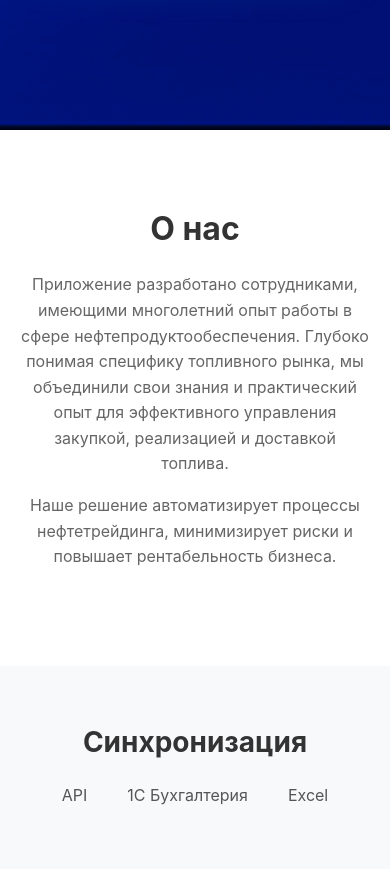
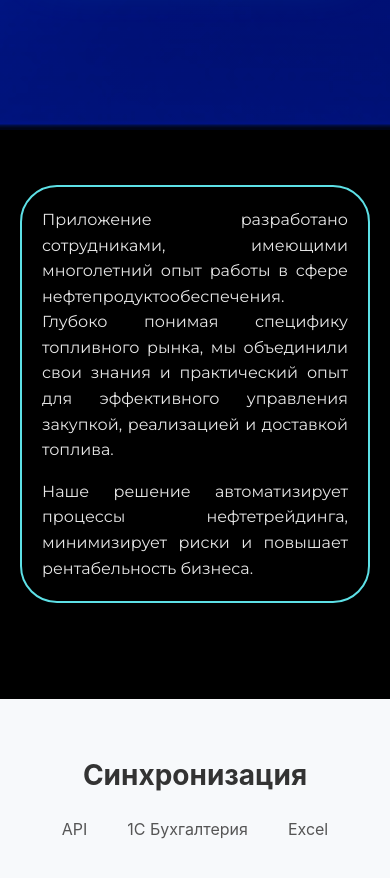
Before and after one commit to elena-zavadskaya/nord-access, a React (Create React App) app in the folder nord-access/: page / in a window 390 px wide. Shown: the part 6720-7598 px from the top of the page. Built offline with nearby package versions, Linux system fonts and the light colour scheme.

Commit message:
3. Оформила секцию О нас

```diff
--- a/nord-access/src/components/AboutUs.jsx
+++ b/nord-access/src/components/AboutUs.jsx
@@ -6,12 +6,19 @@ const AboutUs = () => {
     <section id="about" className="about">
       <div className="container about__inner">
         <h2 className="about__title">О нас</h2>
-        <p className="about__text">
-          Приложение разработано сотрудниками, имеющими многолетний опыт работы в сфере нефтепродуктообеспечения. Глубоко понимая специфику топливного рынка, мы объединили свои знания и практический опыт для эффективного управления закупкой, реализацией и доставкой топлива.
-        </p>
-        <p className="about__text">
-          Наше решение автоматизирует процессы нефтетрейдинга, минимизирует риски и повышает рентабельность бизнеса.
-        </p>
+
+        <div className="about__text-wrapper">
+          <p className="about__text">
+            Приложение разработано сотрудниками, имеющими многолетний опыт работы в сфере
+            нефтепродуктообеспечения. Глубоко понимая специфику топливного рынка, мы объединили свои
+            знания и практический опыт для эффективного управления закупкой, реализацией и доставкой топлива.
+          </p>
+          <p className="about__text">
+            Наше решение автоматизирует процессы нефтетрейдинга, минимизирует риски и повышает
+            рентабельность бизнеса.
+          </p>
+        </div>
+
       </div>
     </section>
   );
--- a/nord-access/src/components/styles/AboutUs.css
+++ b/nord-access/src/components/styles/AboutUs.css
@@ -1,6 +1,10 @@
+@import url('https://fonts.googleapis.com/css2?family=Montserrat:wght@400;700;800&display=swap');
+
 .about {
-  background-color: #ffffff;
+  background-color: #000000;
   padding: 80px 0;
+  font-family: 'Montserrat', sans-serif;
+  color: #ffffff;
 }
 
 .about__inner {
@@ -10,14 +14,41 @@
 }
 
 .about__title {
-  font-size: 32px;
-  margin-bottom: 24px;
-  color: #333333;
+  display: inline-block;
+  border: 3px solid #5de0e6;
+  border-radius: 22px;
+  padding: 36px 5% 18vw; /* Верхний паддинг - 8px, боковые - 5% от ширины контейнера, нижний - 20% от ширины вьюпорта */
+  color: #ffffff;
+  font-size: clamp(24px, 5vw, 45px); /* Минимум 24px, максимум 45px, зависит от ширины экрана */
+  font-weight: 200;
+  margin: 0 auto 24px;
+  text-align: center;
+  background-color: transparent;
+  width: 100%; /* Занимает всю доступную ширину */
+  max-width: 800px; /* Чтобы не растягивалась на очень широких экранах */
+  box-sizing: border-box; /* Учитывает паддинги и границы внутри ширины */
+}
+
+.about__text-wrapper {
+  position: relative;
+  margin: -190px auto 16px;
+  max-width: 600px;
+  border: 2px solid #5de0e6;
+  border-radius: 37px;
+  padding: 20px;
+  text-align: justify;
+  z-index: 2;
+  background-color: black;
 }
 
 .about__text {
   font-size: 16px;
-  color: #555555;
+  color: #ffffff;
   line-height: 1.6;
-  margin-bottom: 16px;
+  font-weight: 400;
+  margin: 0 0 16px 0;
 }
+
+.about__text:last-of-type {
+  margin-bottom: 0;
+}
```
